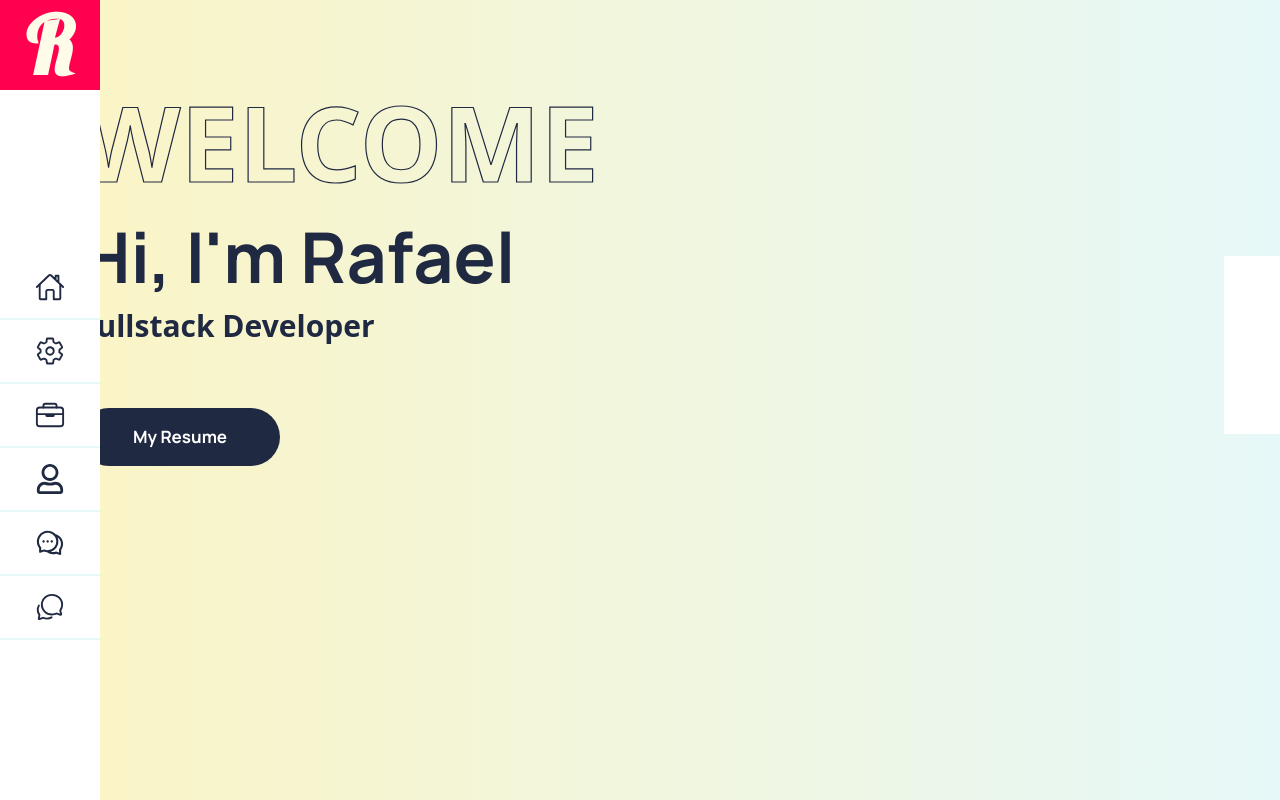
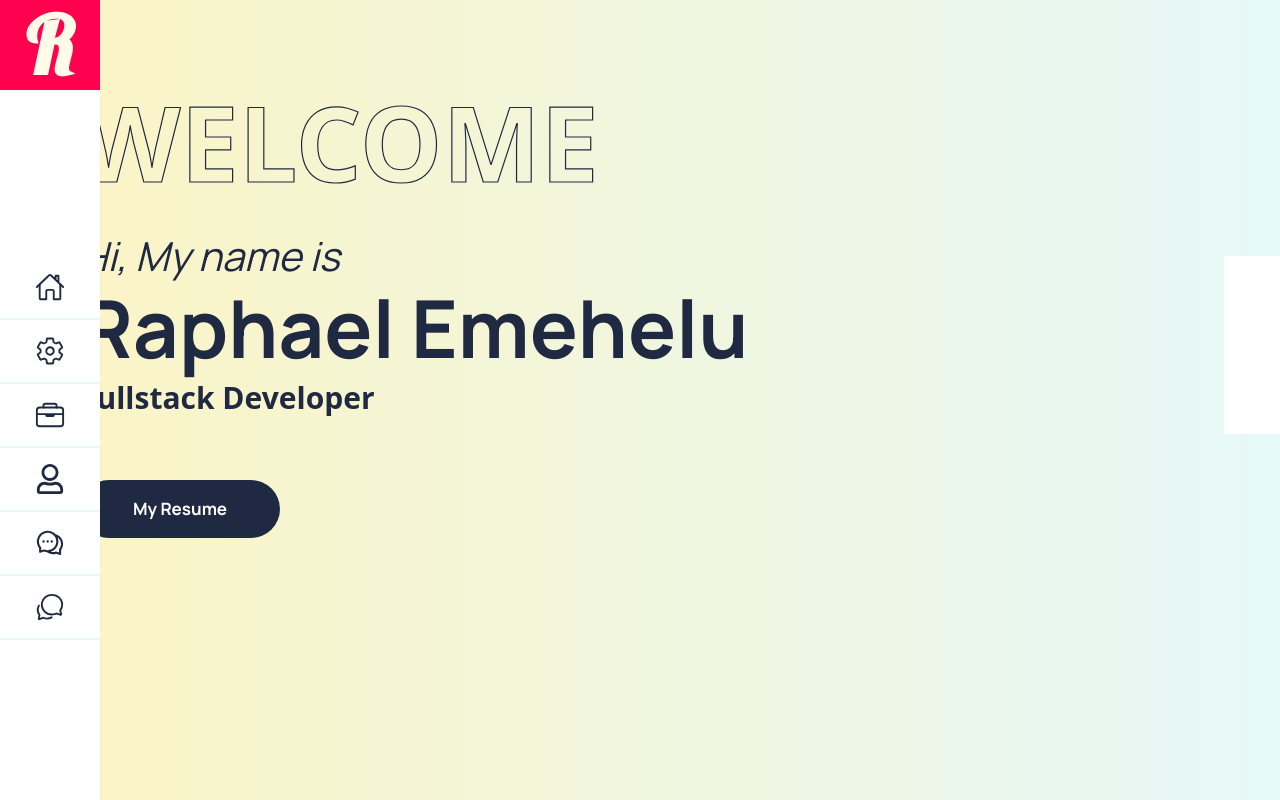
Before and after one commit to rafaelpascal/aportfolio, a React (Vite) app: page / in a window 1280 px wide. Shown: the top 800 px of the page. Built offline with nearby package versions, Linux system fonts and the light colour scheme; some icons are missing.

Commit message:
update design

```diff
--- a/src/components/intro/Intro.jsx
+++ b/src/components/intro/Intro.jsx
@@ -4,7 +4,8 @@ import { myImage, resume } from "../../assets";
 import { FaLinkedin, FaTwitter, FaGithubAlt } from "react-icons/fa6";
 
 const Intro = () => {
-  const introsentence = "Hi, I'm Rafael".split("");
+  const introsentence = "Hi, My name is".split("");
+  const name = "Raphael Emehelu".split("");
 
   const transform = [
     "scale3d(1, 1, 1)",
@@ -61,21 +62,37 @@ const Intro = () => {
           <FaGithubAlt className="my-4" />
         </motion.a>
       </div>
-      <motion.div className="w-full lg:w-[50%] pl-5 lg:pl-[5rem]">
+      <motion.div className="w-full lg:w-[70%] pl-5 lg:pl-[5rem]">
         <h1 className="text-stroke-transparent text-[70px] lg:text-[104px] mt-[4rem] text-[#202942] uppercase font-bold">
           Welcome
         </h1>
+        <div>
+
         {introsentence.map((letter, index) => {
           return (
             <motion.h2
               key={index}
-              className="text-[40px] lg:text-[70px] leading-[72px] text-[#202942] inline-block font-Manrop font-bold cursor-pointer"
+              className="text-[40px] italic leading-[72px] text-[#202942] inline-block font-Manrop font-normal cursor-pointer"
               whileHover={{ transform }}
             >
               {letter === " " ? "\u00a0" : letter}
             </motion.h2>
           );
         })}
+        </div>
+        <div>
+        {name.map((letter, index) => {
+          return (
+            <motion.h2
+              key={index}
+              className="text-[40px] lg:text-[80px] leading-[72px] text-[#202942] inline-block font-Manrop font-bold cursor-pointer"
+              whileHover={{ transform }}
+            >
+              {letter === " " ? "\u00a0" : letter}
+            </motion.h2>
+          );
+        })}
+        </div>
         <div className="text-[24px] lg:text-[30px] font-bold leading-[36px] text-[#202942] mt-2 lg:mt-4">
           <p>Fullstack Developer</p>
           {/* <Typical
```
